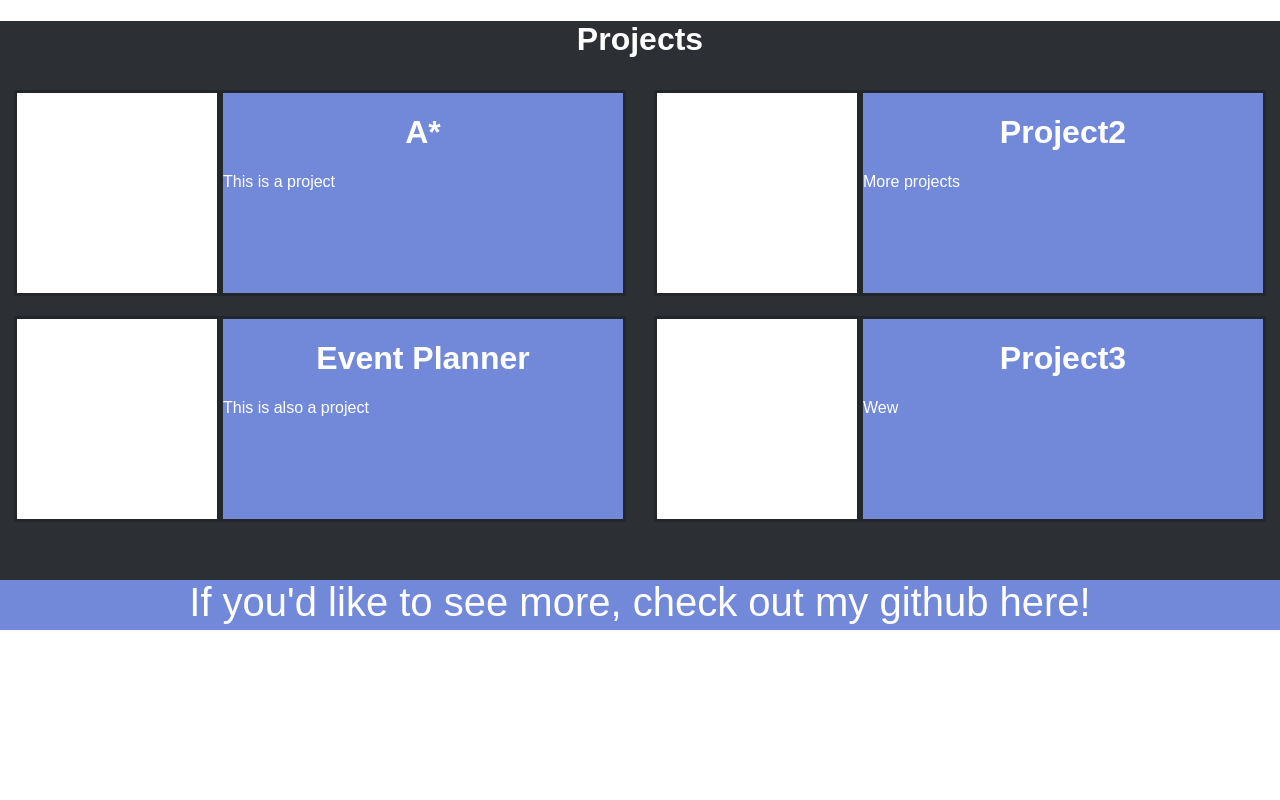
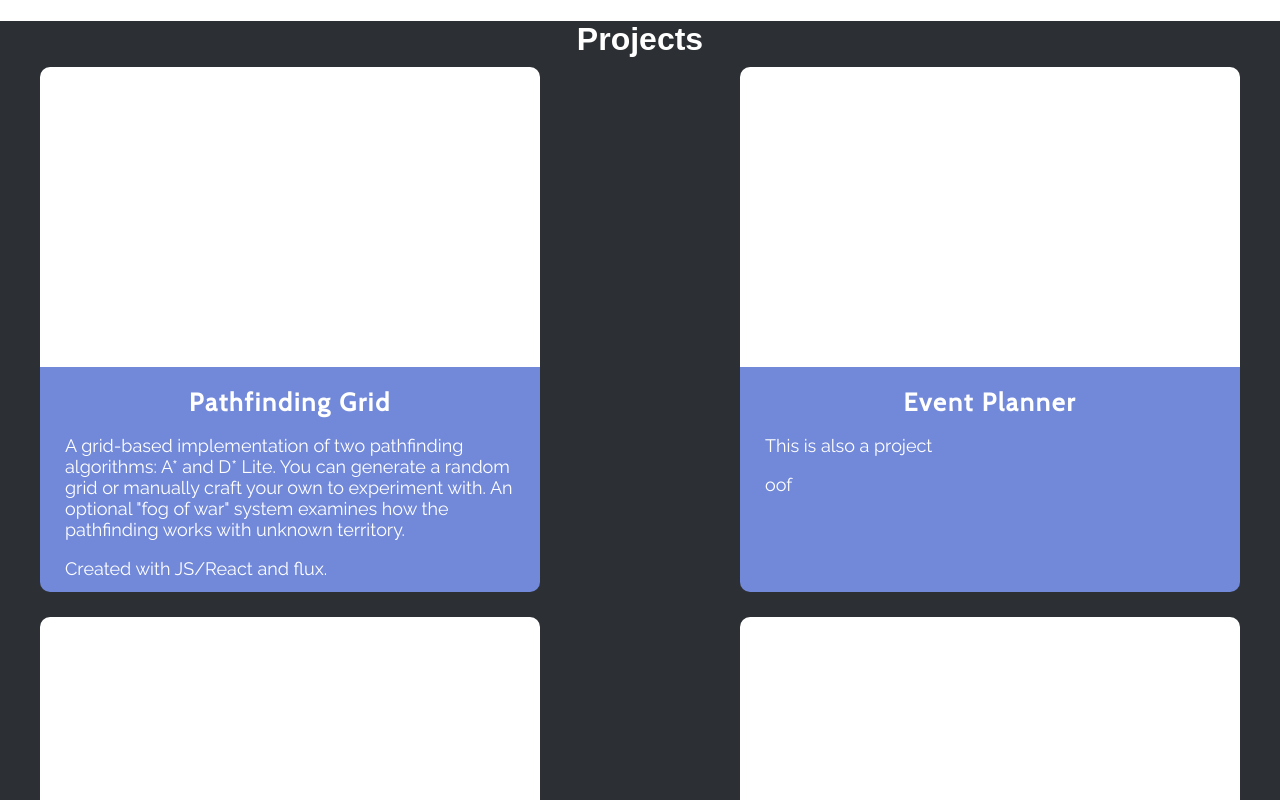
Before and after one commit to Uppun/portfolio-site, a React (Create React App) app: page / in a window 1280 px wide. Shown: the top 800 px of the page. Built offline with nearby package versions, Linux system fonts and the light colour scheme.

Commit message:
CSS is hard

```diff
--- a/src/App.js
+++ b/src/App.js
@@ -4,7 +4,9 @@ import ProjectsComponent from './ProjectsComponent';
 class App extends Component {
   render() {
     return (
-      <ProjectsComponent />
+      <div className='portfolio-components'>
+        <ProjectsComponent />
+      </div>
     );
   }
 }
--- a/src/ProjectItem.js
+++ b/src/ProjectItem.js
@@ -8,10 +8,11 @@ export default class ProjectItem extends Component {
                 </div>
                 <div className='project-item-contents'>
                     <div className='project-item-title'>
-                        <h1>{this.props.title}</h1>
+                        {this.props.title}
                     </div>
                     <div className='project-item-description'>
                         <p>{this.props.description}</p>
+                        <p>{this.props.footer}</p>
                     </div>
                 </div>
             </div>
--- a/src/ProjectsComponent.js
+++ b/src/ProjectsComponent.js
@@ -4,20 +4,24 @@ import './portfolio.css';
 
 const ProjectItems = [
     {
-        title: 'A*',
-        description: 'This is a project',
+        title: 'Pathfinding Grid',
+        description: 'A grid-based implementation of two pathfinding algorithms: A* and D* Lite. You can generate a random grid or manually craft your own to experiment with. An optional "fog of war" system examines how the pathfinding works with unknown territory.',
+        footer: 'Created with JS/React and flux.'
     },
     {
         title: 'Event Planner',
         description: 'This is also a project',
+        footer: "oof"
     },
     {
         title: 'Project2',
         description: 'More projects',
+        footer: "oof"
     },
     {
         title: 'Project3',
         description: 'Wew',
+        footer: "oof"
     }
 ]
 
@@ -30,8 +34,8 @@ export default class Projects extends Component {
                 <h1>Projects</h1>
                 <div className='project-listing'>
                     {ProjectItems.map(project => {
-                        const {title, description} = project;
-                        return <ProjectItem title={title} description={description} />
+                        const {title, description, footer} = project;
+                        return <ProjectItem title={title} description={description} footer={footer} />
                     })}
                 </div>
                 <div className='project-component-footer'>
--- a/src/portfolio.css
+++ b/src/portfolio.css
@@ -1,14 +1,23 @@
+@import url('https://fonts.googleapis.com/css?family=Cabin|Raleway');
+
+.portfolio-components {
+    background-color: #2C2F33;
+}
+
 .project-component {
-    background-color: #2C2F33;
-    height: 600px;
+    height: 1210px;
+    width: 1200px;
+    margin: auto;
 }
 
 .project-listing {
-    display: flex;
-    flex-direction: column;
-    flex-wrap: wrap;
+    display: grid;
+    grid-template-columns: 500px 500px;
+    grid-template-rows: 500px 500px;
     align-items: center;
-    height: 500px;
+    height: 1100px;
+    grid-column-gap: 200px;
+    grid-row-gap: 50px;
 }
 
 .project-component h1 {
@@ -27,15 +36,18 @@ a {
 }
 
 .footer-string {
+    padding-top: 15px;
+    padding-bottom: 15px;
     color: #FFFFFF;
-    font-size: 40px;
+    font-size: 20px;
 }
 
 .project-item {
-    margin: 10px;
     display: flex;
-    flex-direction: row;
+    flex-direction: column;
     transition: all .2s ease-in-out;
+    border-radius: 10px;
+    overflow: hidden;
 }
 
 .project-item:hover {
@@ -44,22 +56,32 @@ a {
 }
 
 .project-item-contents {
-    border-style: solid;
-    border-color: #23272A;
     background-color: #7289DA;
     color: #FFFFFF;
-    min-width: 400px;
-    min-height: 200px;
+    min-width: 500px;
+    height: 225px;
 }
 
 .project-item-title {
+    letter-spacing: 2px;
+    font-size: 25px;
+    padding-top: 20px;
+    padding-left: 25px;
+    padding-right: 25px;
+    font-family: 'Cabin', sans-serif;
+    font-weight: bold;
     text-align: center;
 }
 
 .project-item-preview {
-    border-style: solid;
-    border-color: #23272A;
     background-color: #FFFFFF;
-    height: 200px;
-    width: 200px;
+    height: 300px;
+    width: 500px;
 }
+
+.project-item-description {
+    padding-left: 25px;
+    padding-right: 25px;
+    font-size: 18px;
+    font-family: 'Raleway', sans-serif;
+}
```
